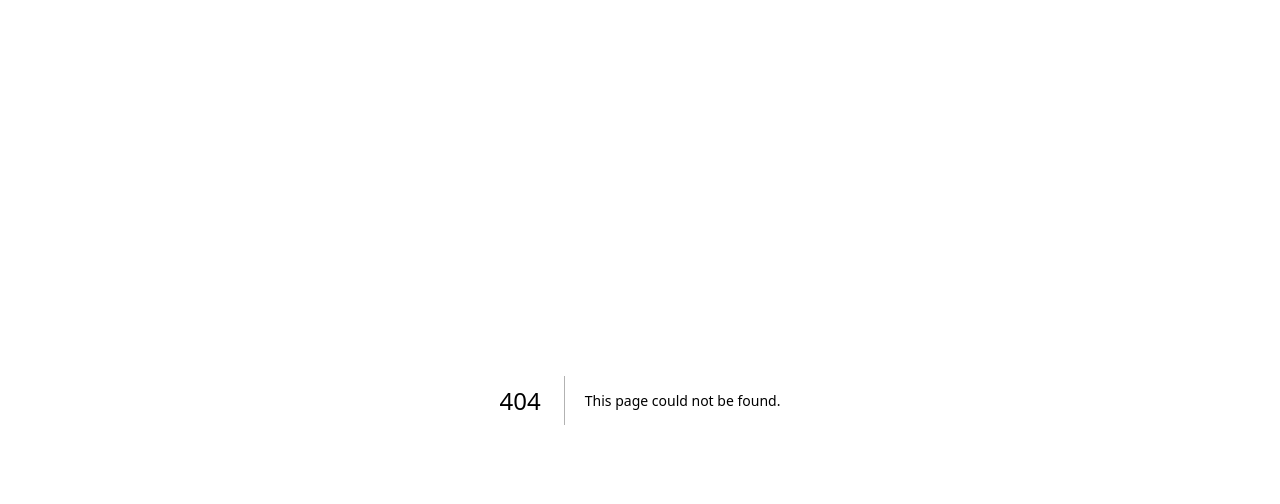
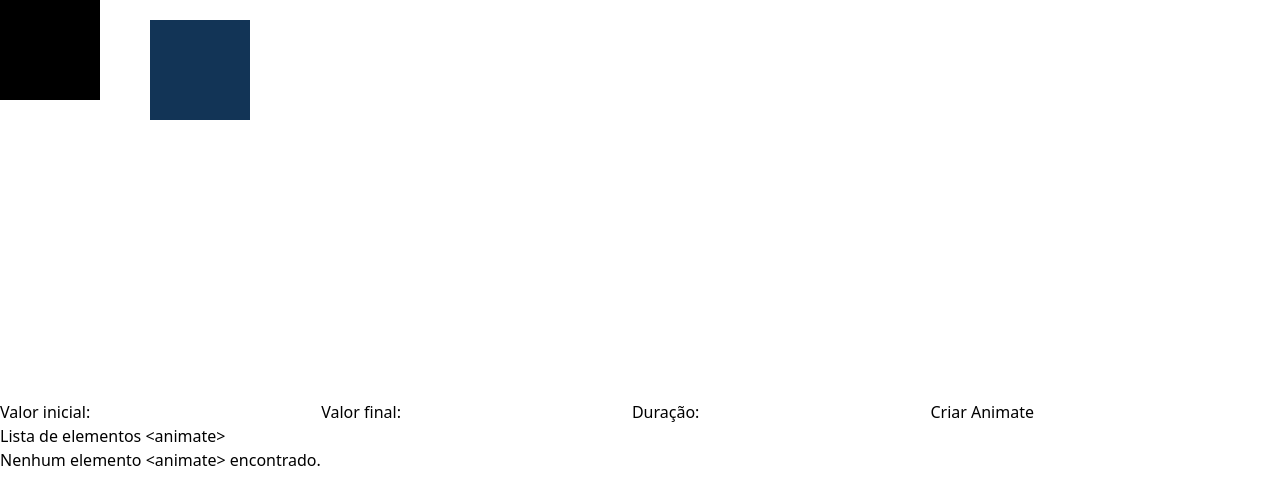
Before and after one commit to danilommarano/Mova, a Next.js app: page /alfa1 in a window 1280 px wide. Before the commit this address had no page. Shown: the top 504 px of the page. Built offline with nearby package versions, Linux system fonts and the light colour scheme.

Commit message:
Alterações

```diff
--- /dev/null
+++ b/components/Animatelist.jsx
@@ -0,0 +1,44 @@
+import React, { useEffect, useState } from 'react';
+
+const AnimateList = ({ svgElement }) => {
+  // Array of SVG elements
+  const [animateElements, setAnimateElements] = useState([]);
+
+  // Filter
+  useEffect(() => {
+    if (!svgElement) return;
+
+    const animateElements = Array.from(svgElement.getElementsByTagName('animate'));
+    setAnimateElements(animateElements);
+  }, [svgElement]);
+
+  const handleRestartAnimation = (animateElement) => {
+    animateElement.beginElement();
+  };
+
+  return (
+    <div>
+      <h3>Lista de elementos &lt;animate&gt;</h3>
+      {animateElements.length === 0 ? (
+        <p>Nenhum elemento &lt;animate&gt; encontrado.</p>
+      ) : (
+        <ul>
+          {animateElements.map((animateElement, index) => (
+            <li key={index}>
+              Elemento #{index + 1}
+              <ul>
+                <li>Atributo: attributeName = {animateElement.getAttribute('attributeName')}</li>
+                <li>Atributo: from = {animateElement.getAttribute('from')}</li>
+                <li>Atributo: to = {animateElement.getAttribute('to')}</li>
+                <li>Atributo: dur = {animateElement.getAttribute('dur')}</li>
+              </ul>
+              <button onClick={() => handleRestartAnimation(animateElement)}>Reiniciar</button>
+            </li>
+          ))}
+        </ul>
+      )}
+    </div>
+  );
+};
+
+export default AnimateList;
--- /dev/null
+++ b/components/CreateAnimateForm.jsx
@@ -0,0 +1,62 @@
+import React, { useRef, useState } from 'react';
+
+const CreateAnimateForm = ({ svgElementRef, onAnimateCreated }) => {
+  const [fromValue, setFromValue] = useState('');
+  const [toValue, setToValue] = useState('');
+  const [duration, setDuration] = useState('');
+
+  const handleSubmit = (e) => {
+    e.preventDefault();
+
+    if (!svgElementRef.current) {
+      console.error('Referência inválida para o elemento SVG.');
+      return;
+    }
+
+    const animateElement = document.createElementNS(
+      'http://www.w3.org/2000/svg',
+      'animate'
+    );
+    animateElement.setAttribute('attributeName', 'rx');
+    animateElement.setAttribute('values', fromValue);
+    animateElement.setAttribute('dur', duration);
+
+    svgElementRef.current.appendChild(animateElement);
+    onAnimateCreated();
+  };
+
+  return (
+    <form onSubmit={handleSubmit}>
+      <label>
+        Valor inicial:
+        <input
+          type="text"
+          value={fromValue}
+          onChange={(e) => setFromValue(e.target.value)}
+        />
+      </label>
+
+      <label>
+        Valor final:
+        <input
+          type="text"
+          value={toValue}
+          onChange={(e) => setToValue(e.target.value)}
+        />
+      </label>
+
+      <label>
+        Duração:
+        <input
+          type="text"
+          value={duration}
+          onChange={(e) => setDuration(e.target.value)}
+        />
+      </label>
+
+      <button type="submit">Criar Animate</button>
+    </form>
+  );
+};
+
+export default CreateAnimateForm;
--- /dev/null
+++ b/pages/alfa1.jsx
@@ -0,0 +1,34 @@
+import React, { useRef, useState } from 'react';
+import CreateAnimateForm from '@/components/CreateAnimateForm';
+import AnimateList from '@/components/AnimateList';
+
+const App = () => {
+
+  const selectedSVGChild = useRef(null);
+  const [animateCounter, setAnimateCounter] = useState(0);
+
+  const handleSvgClick = (e) => {
+    selectedSVGChild.current = e.target;
+  };
+
+  const handleAnimateCreated = () => {
+    setAnimateCounter((prevCounter) => prevCounter + 1);
+  };
+
+  return (
+    <div>
+      <svg onClick={handleSvgClick} width="400" height="400">
+        <rect width="100" height="100" />
+        <rect width="100" height="100" x="150" y="20" fill="#123456" />
+      </svg>
+
+      <CreateAnimateForm
+        svgElementRef={selectedSVGChild}
+        onAnimateCreated={handleAnimateCreated}
+      />
+      <AnimateList key={animateCounter} svgElement={selectedSVGChild.current} />
+    </div>
+  );
+};
+
+export default App;
--- /dev/null
+++ b/pages/teste.jsx
@@ -0,0 +1,49 @@
+import React, { useEffect, useRef } from 'react';
+
+const ResettableAnimate = () => {
+  const animateRef = useRef(null);
+
+  useEffect(() => {
+    const animateElement = animateRef.current;
+
+    const resetAnimation = () => {
+      // Altera o atributo 'begin' da animação para que ela comece imediatamente
+      animateElement.beginElement();
+    };
+
+    const handleResetClick = () => {
+      resetAnimation();
+    };
+
+    // Reinicia a animação quando o componente é montado
+    resetAnimation();
+
+    // Adiciona um evento de clique para reiniciar a animação quando necessário
+    const resetButton = document.getElementById('resetButton');
+    resetButton.addEventListener('click', handleResetClick);
+
+    return () => {
+      // Remove o evento de clique quando o componente é desmontado
+      resetButton.removeEventListener('click', handleResetClick);
+    };
+  }, []);
+
+  return (
+    <div>
+      <svg width="400" height="400">
+        <rect width="100" height="100">
+          <animate
+            ref={animateRef}
+            attributeName="x"
+            from="0"
+            to="200"
+            dur="2s"
+          />
+        </rect>
+      </svg>
+      <button id="resetButton">Reiniciar</button>
+    </div>
+  );
+};
+
+export default ResettableAnimate;
--- a/pages/teste.tsx
+++ /dev/null
@@ -1,70 +0,0 @@
-import React, { useState, useEffect, useRef, ChangeEvent } from 'react';
-import * as d3 from 'd3';
-
-interface LoadSVGButtonProps {
-  onSVGChange: (svgString: string) => void;
-}
-
-const LoadSVGButton: React.FC<LoadSVGButtonProps> = ({ onSVGChange }) => {
-  const handleFileChange = (event: ChangeEvent<HTMLInputElement>) => {
-    const file = event.target.files?.[0];
-    const reader = new FileReader();
-
-    reader.onload = (event) => {
-      const svgString = event.target?.result as string;
-      onSVGChange(svgString);
-    };
-
-    reader.readAsText(file);
-  };
-
-  return (
-    <input type="file" accept=".svg" onChange={handleFileChange} />
-  );
-}
-
-interface SVGCanvasProps {
-  svgDoc: string | null;
-  onElementClick: () => void;
-}
-
-const SVGCanvas: React.FC<SVGCanvasProps> = ({ svgDoc, onElementClick }) => {
-  const svgRef = useRef<HTMLDivElement>(null);
-
-  const handleClick = (event: React.MouseEvent<SVGElement, MouseEvent>) => {
-    const element = event.target as SVGElement;
-
-    if (element.tagName !== 'path') return;
-
-    const randomColor = `#${Math.floor(Math.random() * 16777215).toString(16)}`;
-    d3.select(element).style('fill', randomColor);
-  };
-
-  useEffect(() => {
-    if (!svgDoc) return;
-
-    const svgElement = d3.select(svgRef.current!);
-    svgElement.html(svgDoc);
-
-    svgElement.selectAll('*').on('click', handleClick);
-  }, [svgDoc]);
-
-  return <div ref={svgRef} />;
-}
-
-const App: React.FC = () => {
-  const [svgDoc, setSvgDoc] = useState<string | null>(null);
-
-  const handleSVGChange = (svgString: string) => {
-    setSvgDoc(svgString);
-  };
-
-  return (
-    <div>
-      <LoadSVGButton onSVGChange={handleSVGChange} />
-      <SVGCanvas svgDoc={svgDoc} onElementClick={() => {}} />
-    </div>
-  );
-}
-
-export default App;
```
Also changed, not shown: public/formas.svg, 1 other file (tests, documents, lock files or other folders).
